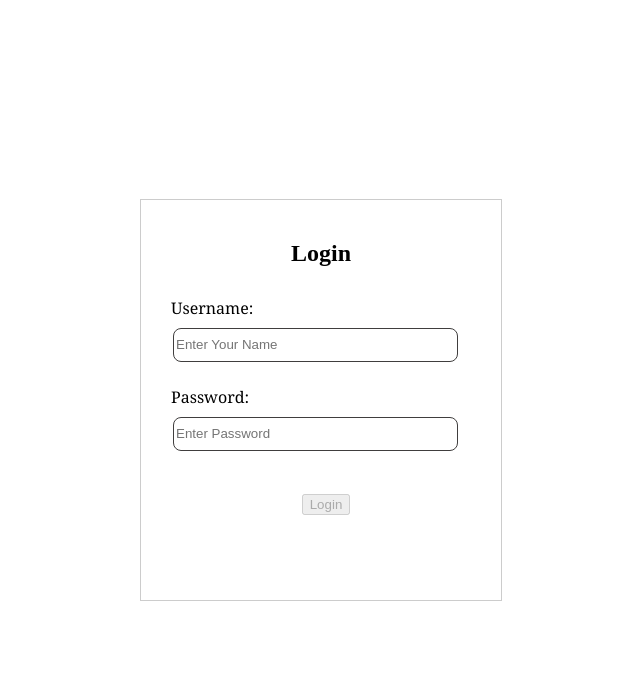
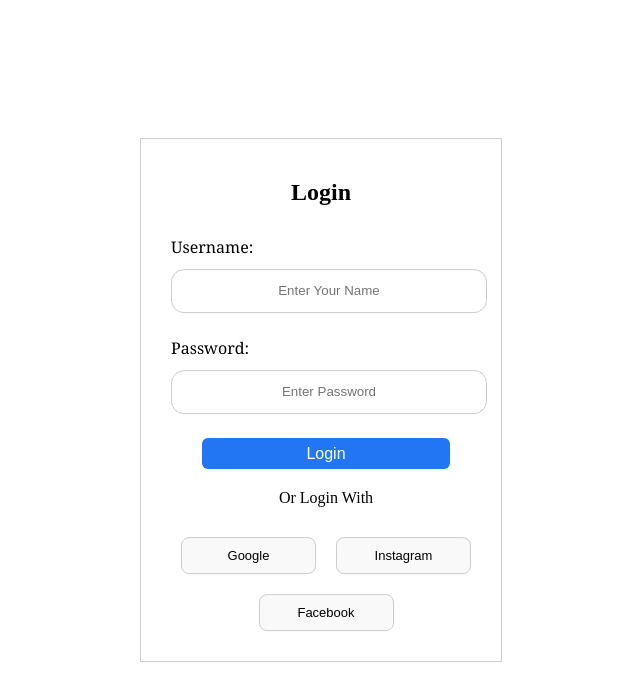
Before and after one commit to sumanthsarmagarlapati/Grouptask-ui, an Angular app: page /login in a window 1280 px wide. Shown: the top 700 px of the page, without its empty margins (319-959 px from the left). Built offline with nearby package versions, Linux system fonts and the light colour scheme; no server answers.

Commit message:
fix: auth buttons added

```diff
--- a/package.json
+++ b/package.json
@@ -21,6 +21,7 @@
     "@angular/router": "^17.0.9",
     "@auth0/auth0-angular": "^2.2.1",
     "@nestjs/common": "^10.3.7",
+    "font-awesome": "^4.7.0",
     "ngx-toastr": "^18.0.0",
     "primeng": "^17.3.2",
     "rxjs": "~7.8.0",
--- a/src/app/Login/login-page/login-page.component.html
+++ b/src/app/Login/login-page/login-page.component.html
@@ -5,30 +5,29 @@
       <form (ngSubmit)="loginUser()" #loginForm="ngForm">
         <div class="form-control">
           <div class="form-label">
-            <label for="username">Username:</label><br>
+            <label for="username">Username:</label>
           </div>
           <input type="text" class="form-input" id="username" name="username" placeholder="Enter Your Name"
             [(ngModel)]="username" required>
         </div>
         <div class="form-control">
           <div class="form-label">
-            <label for="password">Password:</label><br>
+            <label for="password">Password:</label>
           </div>
           <input type="password" placeholder="Enter Password" class="form-input" id="password" name="password"
-            [(ngModel)]="password" required><br><br>
+            [(ngModel)]="password" required>
         </div>
-        <div class="submit">
-          <button type="submit" [disabled]="!loginForm.valid">Login</button>
+        <div class="form-submit">
+          <button type="submit"  [disabled]="!loginForm.valid">Login</button>
+        </div>
+        <div class="form-line"></div>
+        <div class="form-text">Or Login With</div>
+        <div class="form-auth-control">
+            <button type="button" class="auth-control"><i class="fa-brands fa-google"></i>Google</button>
+            <button type="button" class="auth-control"><i class="fa-brands fa-instagram"></i>Instagram</button>
+            <button type="button" class="auth-control"><i class="fa-brands fa-facebook-f"></i>Facebook</button>
         </div>
 
-        <!-- <div class="auth">
-          <div class="auth-control">
-            <button type="button"></button>
-          </div>
-          <div class="auth-control">
-            <button type="button"></button>
-          </div>
-        </div> -->
       </form>
     </div>
   </div>
--- a/src/app/Login/login-page/login-page.component.scss
+++ b/src/app/Login/login-page/login-page.component.scss
@@ -1,4 +1,5 @@
-body, html {
+body,
+html {
   margin: 0;
   padding: 0;
   height: 100%;
@@ -8,23 +9,22 @@
   display: flex;
   justify-content: center;
   align-items: center;
-  height: 100%; /* Adjusted to 100vh to cover the whole viewport */
+  height: 100%;
 }
 
 .login-container {
-  position: absolute; /* Position the container absolutely */
-  top: 50%; /* Align the top of the container to the middle of the page */
-  left: 50%; /* Align the left side of the container to the middle of the page */
-  transform: translate(-50%, -50%); /* Center the container precisely */
-  width: 25%; /* Adjusted width for better visibility */
+  position: absolute;
+  top: 50%;
+  left: 50%;
+  transform: translate(-50%, -50%);
+  width: 25%;
   padding: 20px;
-  height:45%;
+  height: auto;
   border: 1px solid #ccc;
-
 }
 
 .login-header {
-  text-align: center; /* Center the header text */
+  text-align: center;
 }
 
 .login-form {
@@ -33,40 +33,78 @@
 }
 
 .form-label {
-  margin-bottom: 5px; /* Added margin to separate label and input */
-  font-family:Georgia, 'Times New Roman', Times, serif;
+  margin-bottom: 5px;
+  font-family: Georgia, "Times New Roman", Times, serif;
 }
 
 .form-control {
-  margin-bottom: 20px; /* Added margin to separate form controls */
+  margin-bottom: 20px;
 }
 
 .form-input {
-  margin: 4px 2px;
-  cursor:text;
-  width:90%;
-  height: 30px;
-  border: 0.5px solid #403e3e;
-  border-radius:8px;
+  margin-top: 6px;
+  margin-bottom: 4px;
+  cursor: text;
+  width: 100%;
+  height: 40px;
+  border: 1px solid #ccc;
+  border-radius: 13px;
+  text-align: center;
 
-  /* No need for padding in form input */
 }
 
-.submit {
-  text-align: center;
-  padding-top: 1px; /* Adjusted padding for better spacing */
+  .form-submit {
+  justify-content: center;
+  display: flex; /* Use flexbox */
+  justify-content: center; /* Center horizontally */
+  align-items: center; /* Center vertically */
+  padding-top: 1px;
+  border-radius: 6px;
+  background-color: #2376f3;
+  height: 30px;
+  width: 80%;
+  cursor: pointer;
+  margin: auto;
+  button{
+  color: #ffffff;
+  font-size: medium;
+  border: none; /* Remove button border */
+  background: transparent; /* Remove button background */
+  }
+  // .form-submit:hover{
+  // background-color: #1c76fd;
+  // }
   }
 
-.auth {
-  display: flex; /* Use flexbox */
-  justify-content: space-between; /* Space items evenly along the main axis */
-  margin-top: 10px;
+.form-auth-control {
+  display: flex;
+  flex-wrap: wrap;
+  justify-content: center;
+  margin-top: 20px;
 }
 
 .auth-control {
-  border-radius: 10px;
-  flex: 1; /* Distribute available space equally among both buttons */
-  border-radius: 10px;
-  padding: 10px 20px; /* Adjust padding to increase button size */
+  width: 24%;
+  border-radius: 8px;
+  background-color: #faf9f9;
+  background-color: #faf9f9;
+  padding-top: 10px;
+  padding-right: 20px;
+  width: calc(50% - 20px);
+  border: 1px solid #ccc;
+  margin: 10px;
+  padding-bottom: 10px;
+  padding-left: 20px;
   font-size: 16px;
+  margin-right: 10px;
+  font-size: small;
 }
+
+.form-text {
+  text-align: center;
+  margin-top: 20px;
+}
+
+.auth-control:hover {
+  background-color: #dbefdb;
+}
```
Also changed, not shown: 1 other file (tests, documents, lock files or other folders). Lines whose indentation alone changed are shown as unchanged.
